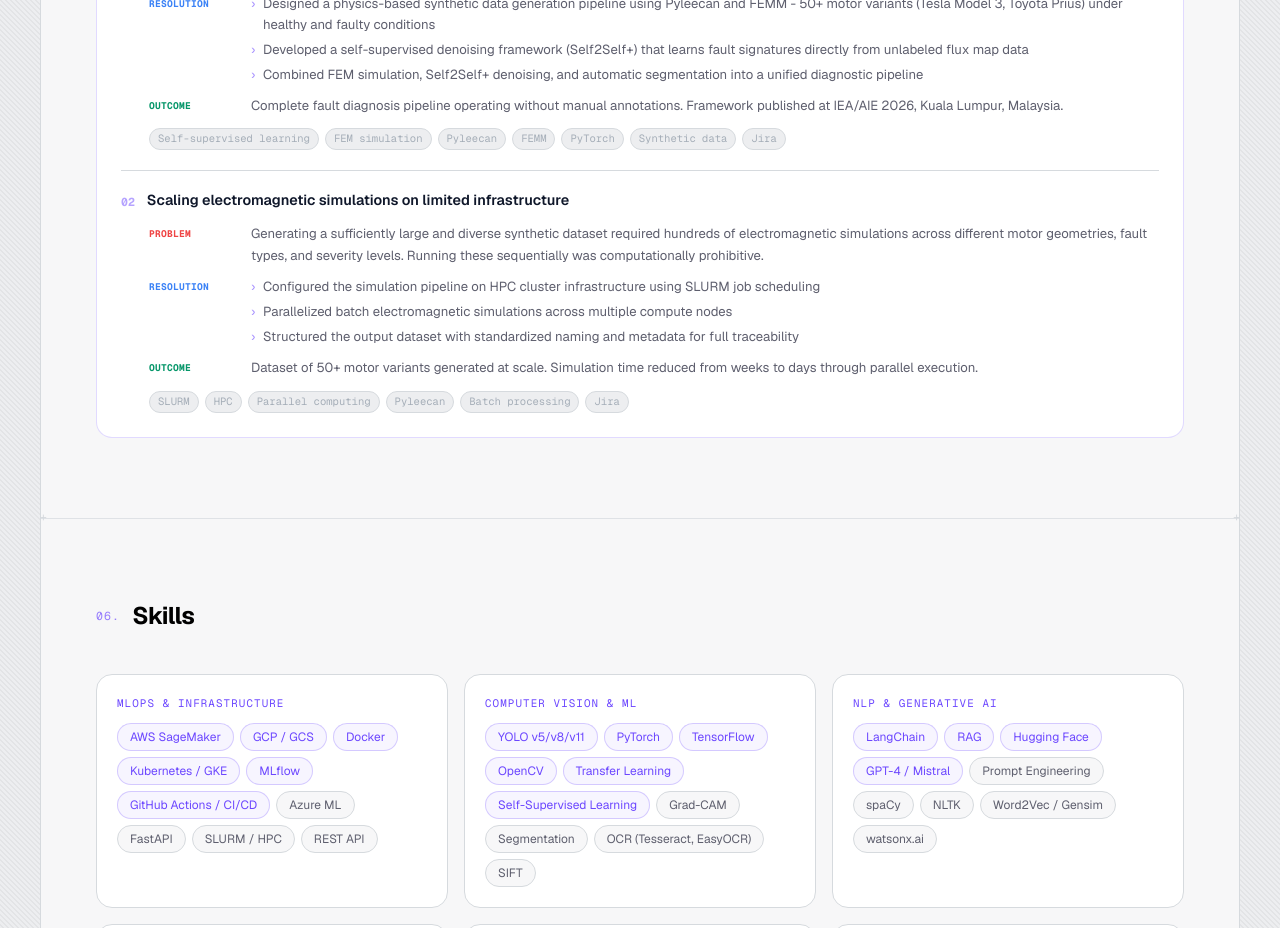
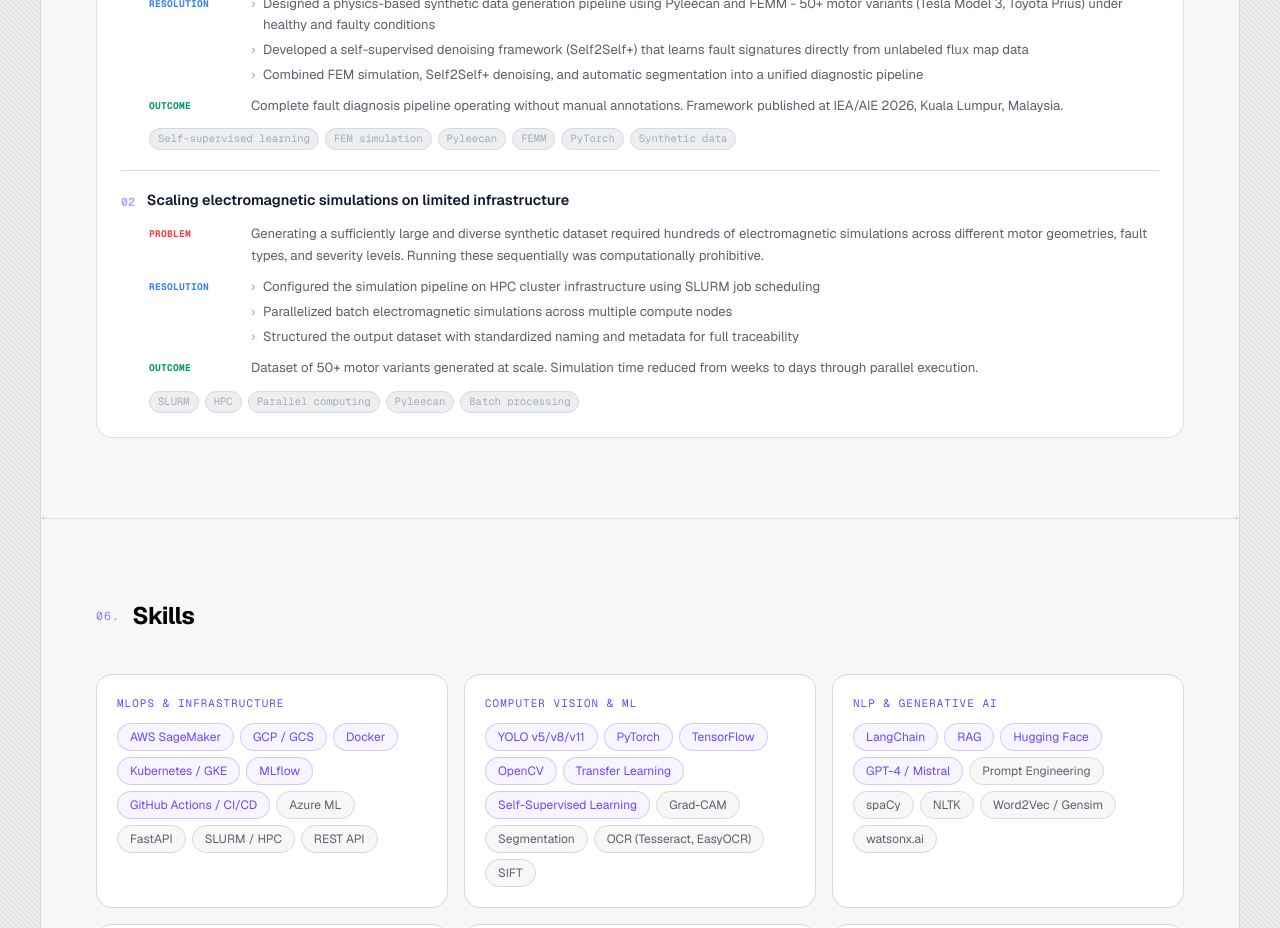
Before and after one commit to PRISCILLE7/priscille-portfolio, a Next.js app: page / in a window 1280 px wide. Shown: the part 10960-11888 px from the top of the page. Built offline with nearby package versions, Linux system fonts and the light colour scheme.

Commit message:
Remove Jira tag from Project 4 (academic R&D)

```diff
--- a/components/ProblemSolving.tsx
+++ b/components/ProblemSolving.tsx
@@ -465,7 +465,7 @@ const projects: Project[] = [
               "Complete fault diagnosis pipeline operating without manual annotations. Framework published at IEA/AIE 2026, Kuala Lumpur, Malaysia.",
           },
         ],
-        tags: ["Self-supervised learning", "FEM simulation", "Pyleecan", "FEMM", "PyTorch", "Synthetic data", "Jira"],
+        tags: ["Self-supervised learning", "FEM simulation", "Pyleecan", "FEMM", "PyTorch", "Synthetic data"],
       },
       {
         num: "02",
@@ -494,7 +494,7 @@ const projects: Project[] = [
               "Dataset of 50+ motor variants generated at scale. Simulation time reduced from weeks to days through parallel execution.",
           },
         ],
-        tags: ["SLURM", "HPC", "Parallel computing", "Pyleecan", "Batch processing", "Jira"],
+        tags: ["SLURM", "HPC", "Parallel computing", "Pyleecan", "Batch processing"],
       },
     ],
   },
```
